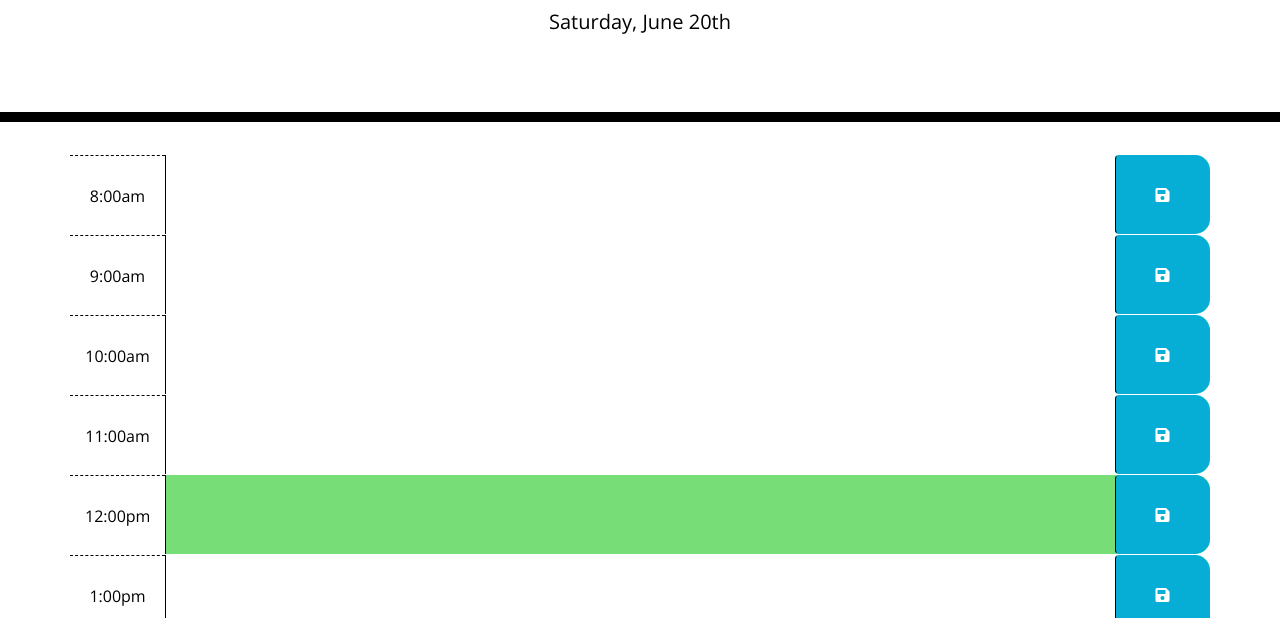
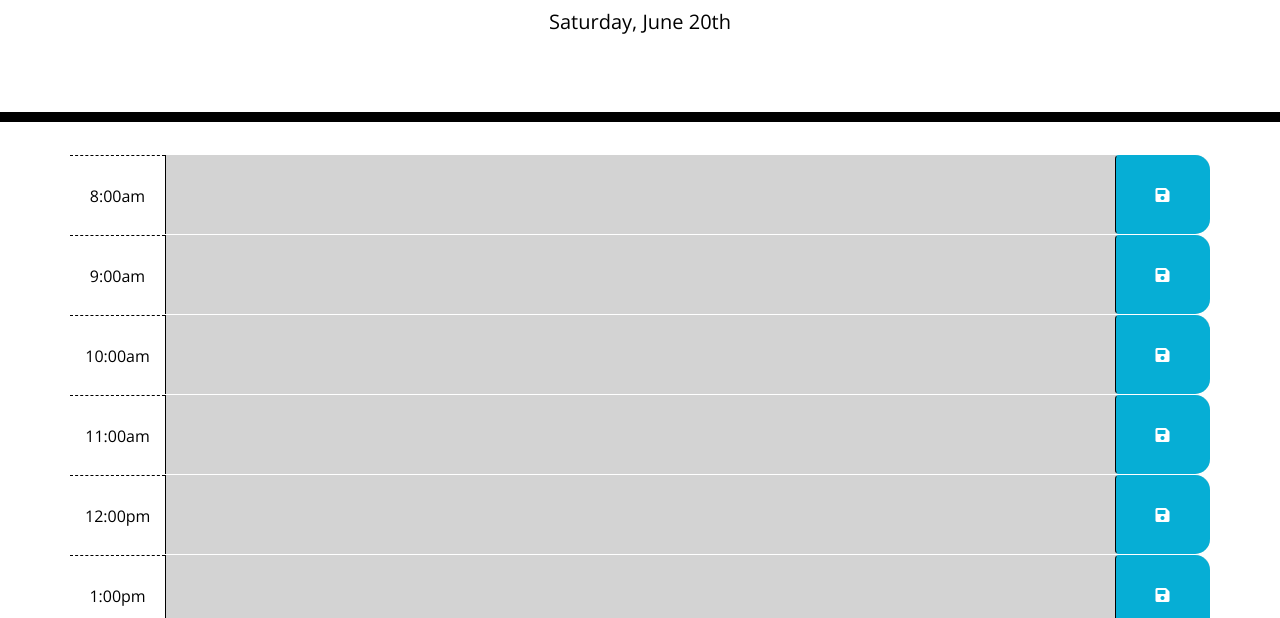
Before and after one commit to civ187/Work_Day_Scheduler, a plain HTML site: page index.html in a window 1280 px wide. Shown: the part 182-800 px from the top of the page. Drawn offline with nearby package versions, Linux system fonts and the light colour scheme.

Commit message:
Final commit

```diff
--- a/index.html
+++ b/index.html
@@ -22,14 +22,14 @@
     <div class="container">
         <!-- Timeblocks go here -->
 
-        <div id="hour8" class="row time-block">
+        <div id="hour08" class="row time-block">
             <div class="col-md-1 hour">
                 8:00am</div>
             <textarea class="col-md-10 description"></textarea>
             <button class="btn saveBtn col-md-1"><i class="fas fa-save"></i></button>
         </div>
 
-        <div id="hour9" class="row time-block">
+        <div id="hour09" class="row time-block">
             <div class="col-md-1 hour">
                 9:00am</div>
             <textarea class="col-md-10 description"></textarea>
@@ -50,7 +50,7 @@
             <button class="btn saveBtn col-md-1"><i class="fas fa-save"></i></button>
         </div>
 
-        <div id="hour12" class="row time-block past present future">
+        <div id="hour12" class="row time-block">
             <div class="col-md-1 hour">
                 12:00pm</div>
             <textarea class="col-md-10 description"></textarea>
--- a/script.js
+++ b/script.js
@@ -1,14 +1,21 @@
 $(document).ready(function () {
+
+    //displays current date
     $("#currentDay").text(moment().format("dddd, MMMM Do"));
 
+    //save button and click listener to save user input
     $(".saveBtn").on("click", function () {
-        var text = $(this).siblings(".description").val();
-        var time = $(this).parent().attr("id");
+        console.log(this);
+        var task = $(this).siblings(".description").val();
+        var hour = $(this).parent().attr("id");
 
-        localStorage.setItem(time, text);
+        //sets hours and task into local storage
+        localStorage.setItem(hour, task);
     })
-$("#hour8 .description").val(localStorage.getItem("hour8"));
-$("#hour9 .description").val(localStorage.getItem("hour9"));
+
+    //loads any saved data from local Storage.
+    $("#hour08 .description").val(localStorage.getItem("hour08"));
+    $("#hour09 .description").val(localStorage.getItem("hour09"));
     $("#hour10 .description").val(localStorage.getItem("hour10"));
     $("#hour11 .description").val(localStorage.getItem("hour11"));
     $("#hour12 .description").val(localStorage.getItem("hour12"));
@@ -21,7 +28,31 @@ $("#hour18 .description").val(localStorage.getItem("hour18"));
     $("#hour19 .description").val(localStorage.getItem("hour19"));
 
     function hourTracker(){
+
+        //retrieves current hour
         var currentHour = moment().hour();
+
+        //loop function to color code the hours as past, present, future.
+        $(".time-block").each(function() {
+            var blockHour = parseInt($(this).attr("id").split("hour")[1]);
+            console.log( blockHour, currentHour)
+
+            if (blockHour < currentHour) {
+                $(this).addClass("past");
+                $(this).removeClass("present");
+                $(this).removeClass("future");
+            }
+            else if (blockHour === currentHour){
+                $(this).removeClass("past");
+                $(this).addClass("present");
+                $(this).removeClass("future");
+            }
+            else {
+                $(this).removeClass("past");
+                $(this).removeClass("present");
+                $(this).addClass("future");
+            }
+        })
     }
     hourTracker();
 })
```
Lines whose indentation alone changed are shown as unchanged.
